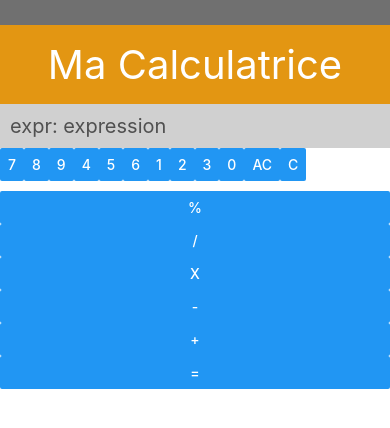
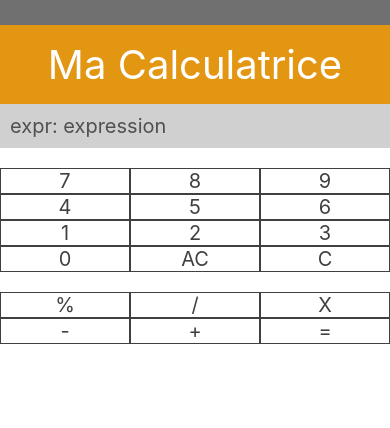
Before and after one commit to JulesDebeaumont/Native-Calculator, a React Native app: screen / in a window 390 px wide. Shown: the top 428 px of the page. Built offline with nearby package versions, Linux system fonts and the light colour scheme.

Commit message:
componants Keyboard and Key

```diff
--- /dev/null
+++ b/components/Key.js
@@ -0,0 +1,31 @@
+import { StyleSheet, Text } from 'react-native';
+import React from 'react';
+import PropTypes from 'prop-types';
+
+export function Key(props)
+{
+    const { texte, disabled } = props;
+
+    return(
+        <Text style={styles.item} >{texte}</Text>
+    );
+}
+
+const styles = StyleSheet.create({
+    item : {
+        width: 130,
+        textAlign: "center",
+        fontSize: 20,
+        borderColor: '#404040',
+        borderWidth: 1,
+        borderStyle: 'solid',
+        color: "#404040",
+    }
+});
+
+Key.defaultProps = {
+    texte: PropTypes.string,
+    disabled: PropTypes.bool,
+  };
+
+export default Key;
--- a/components/Keyboard.js
+++ b/components/Keyboard.js
@@ -1,49 +1,47 @@
-import { StyleSheet, View, Button } from 'react-native';
+import { StyleSheet, View, Text } from 'react-native';
 import React from 'react';
+import Key from './Key';
 
 export function Keyboard() {
 
     return (
         <View style={styles.keyboard}>
-            <View style={styles.nums}>
-                <Button title="7" />
-                <Button title="8" />
-                <Button title="9" />
-                <Button title="4" />
-                <Button title="5" />
-                <Button title="6" />
-                <Button title="1" />
-                <Button title="2" />
-                <Button title="3" />
-                <Button title="0" />
-                <Button title="AC" />
-                <Button title="C" />
+            <View style={styles.div}>
+                <Key texte="7" />
+                <Key texte="8" />
+                <Key texte="9" />
+                <Key texte="4" />
+                <Key texte="5" />
+                <Key texte="6" />
+                <Key texte="1" />
+                <Key texte="2" />
+                <Key texte="3" />
+                <Key texte="0" />
+                <Key texte="AC" />
+                <Key texte="C" />
             </View>
 
-            <View style={styles.operators}>
-                <Button title="%" />
-                <Button title="/" />
-                <Button title="X" />
-                <Button title="-" />
-                <Button title="+" />
-                <Button title="=" />
+            <View style={styles.div}>
+                <Key texte="%" />
+                <Key texte="/" />
+                <Key texte="X" />
+                <Key texte="-" />
+                <Key texte="+" />
+                <Key texte="=" />
             </View>
         </View>
     );
 }
 
-
 const styles = StyleSheet.create({
     keyboard: {
         flexDirection: "column",
     },
-    nums: {
+    div: {
         flexDirection: "row",
         flexWrap: "wrap",
-
-    },
-    operators: {
-        marginTop: 10
+        justifyContent: "center",
+        marginTop: 20
     }
 });
 
```
Also changed, not shown: components/Memory.js (added).
